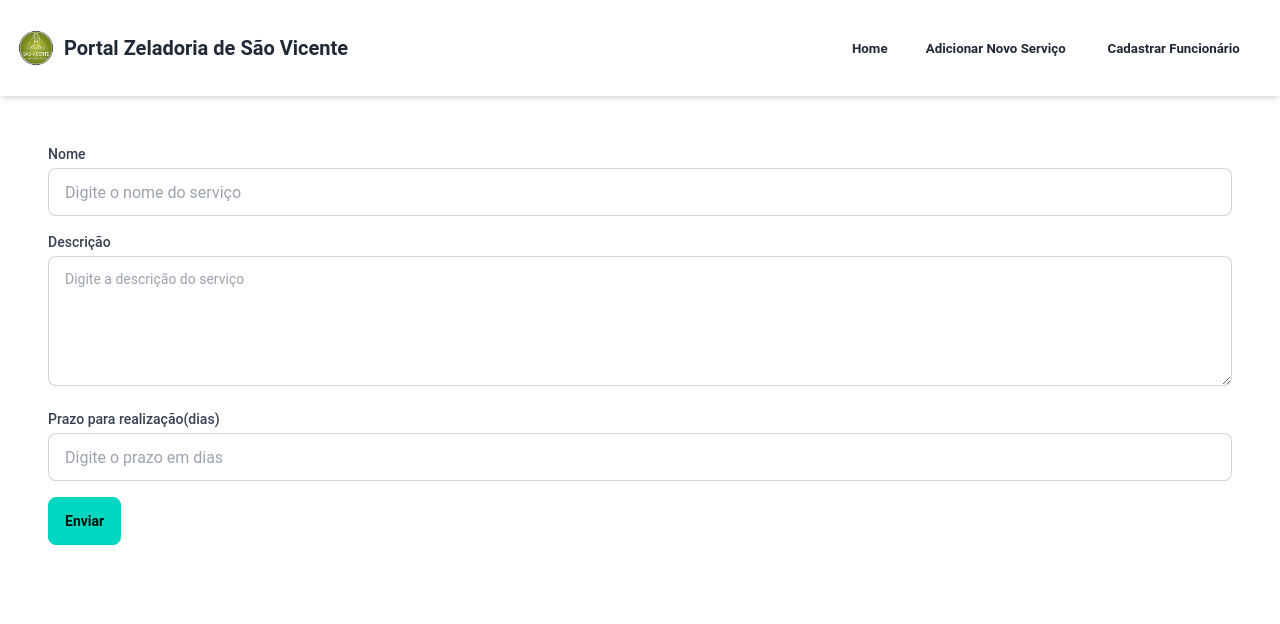
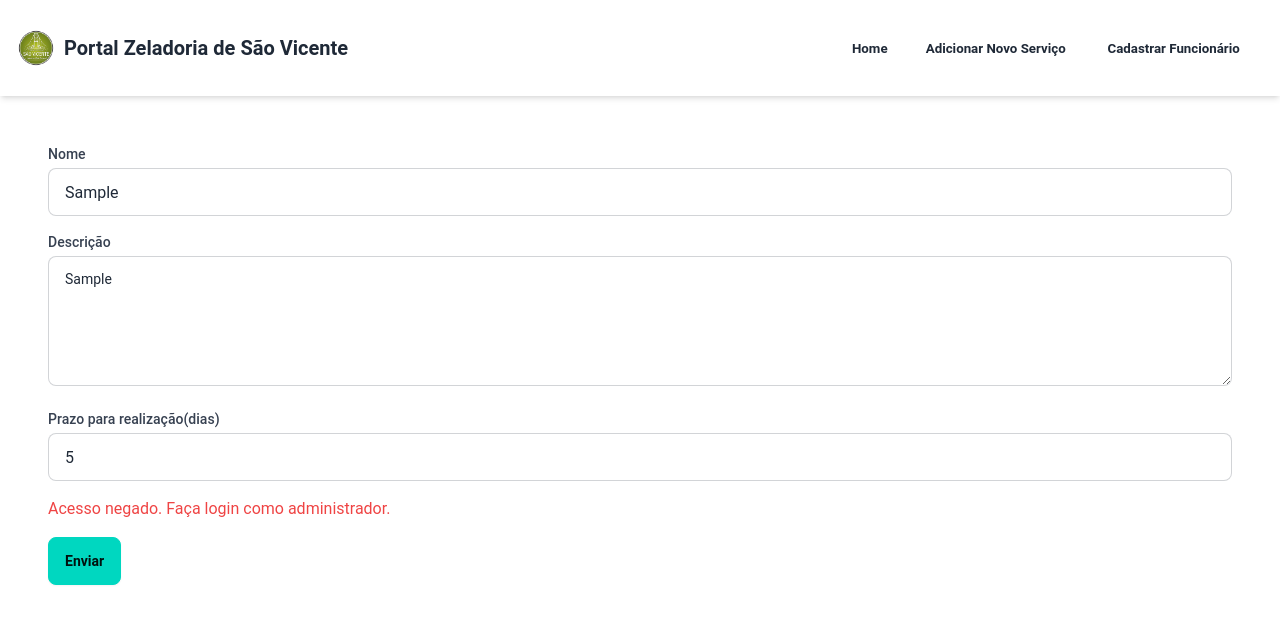
Before and after one commit to camilabr74/HTML_PI_2, a React (Vite) app: page /add-new-service in a window 1280 px wide. Both pictures are taken after typing "Sample", "Sample", "5" into the empty fields and a click on the button "Enviar". Shown: the top 624 px of the page. Built offline with nearby package versions, Linux system fonts and the light colour scheme.

Commit message:
feat: adiciona requisição para cadastro de serviços no banco de dados

```diff
--- a/src/pages/Goverment/Admin/AddService.jsx
+++ b/src/pages/Goverment/Admin/AddService.jsx
@@ -1,17 +1,40 @@
 import React, { useState } from 'react';
 import BaseForm from '../../../components/BaseForm/BaseForm';
+import axios from 'axios';
 
 const AddNewService = ({ onSubmit }) => {
-  const [name, setName] = useState('');
-  const [description, setDescription] = useState('');
-  const [deadline, setDeadline] = useState('');
+  const [nome, setNome] = useState('');
+  const [desc, setDesc] = useState('');
+  const [prazo, setPrazo] = useState('');
+  const [error, setError] = useState('');
 
-  const handleFormSubmit = () => {
-    console.log('Submitting:', { name, description, deadline }); // Log dos valores do formulário
-    // onSubmit({ name, description, deadline }); // Deixe esta linha comentada se não quiser submeter
-    setName('');
-    setDescription('');
-    setDeadline('');
+  const handleFormSubmit = async (event) => {
+    event.preventDefault();
+    const token = localStorage.getItem('authToken');
+    if (!token) {
+      setError('Acesso negado. Faça login como administrador.');
+      return;
+    }
+
+    try {
+      const response = await axios.post(
+        'https://orlok.pythonanywhere.com/api/v1/service/',
+        {
+          nome,
+          desc,
+          prazo
+        },
+        {
+          headers: {
+            Authorization: `Bearer ${token}`, // Adiciona o token no cabeçalho
+          },
+        }
+      );
+      console.log('Cadastro com sucesso', response.data)
+
+    } catch (error) {
+      setError(error.response ? error.response.data.response : 'Erro na conexão com o servidor.');
+    }
   };
 
   return (
@@ -20,9 +43,9 @@ const AddNewService = ({ onSubmit }) => {
         <label htmlFor="name" className="block text-sm font-medium text-gray-700">Nome</label>
         <input
           type="text"
-          id="name"
-          value={name}
-          onChange={(e) => setName(e.target.value)}
+          id="nome"
+          value={nome}
+          onChange={(e) => setNome(e.target.value)}
           placeholder="Digite o nome do serviço"
           className="input input-bordered w-full mt-1"
           required
@@ -32,9 +55,9 @@ const AddNewService = ({ onSubmit }) => {
       <div>
         <label htmlFor="description" className="block text-sm font-medium text-gray-700">Descrição</label>
         <textarea
-          id="description"
-          value={description}
-          onChange={(e) => setDescription(e.target.value)}
+          id="desc"
+          value={desc}
+          onChange={(e) => setDesc(e.target.value)}
           placeholder="Digite a descrição do serviço"
           className="textarea textarea-bordered w-full mt-1"
           rows="4"
@@ -46,14 +69,16 @@ const AddNewService = ({ onSubmit }) => {
         <label htmlFor="deadline" className="block text-sm font-medium text-gray-700">Prazo para realização(dias)</label>
         <input
           type="number"
-          id="deadline"
-          value={deadline}
-          onChange={(e) => setDeadline(e.target.value)}
+          id="prazo"
+          value={prazo}
+          onChange={(e) => setPrazo(e.target.value)}
           placeholder="Digite o prazo em dias"
           className="input input-bordered w-full mt-1"
           required
         />
       </div>
+
+      {error && <p className="text-red-500">{error}</p>}
     </BaseForm>
   );
 };
```
